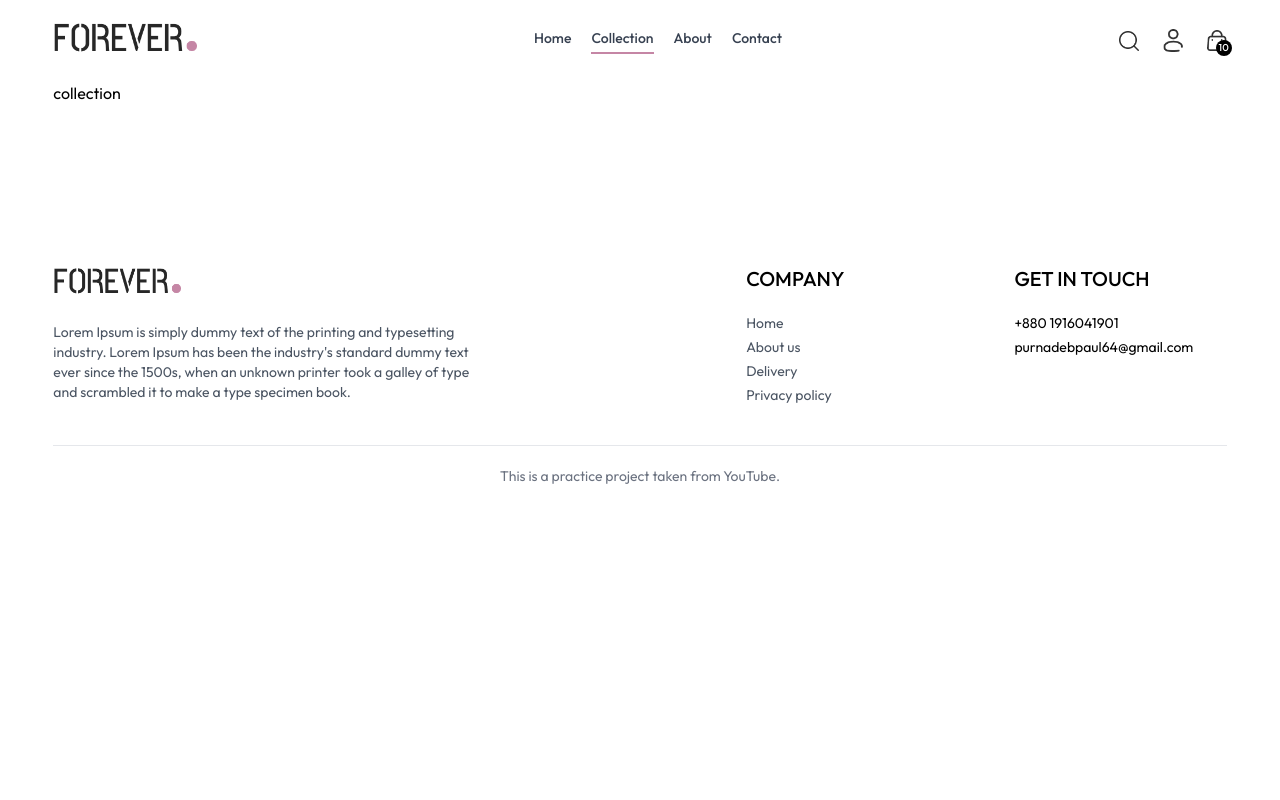
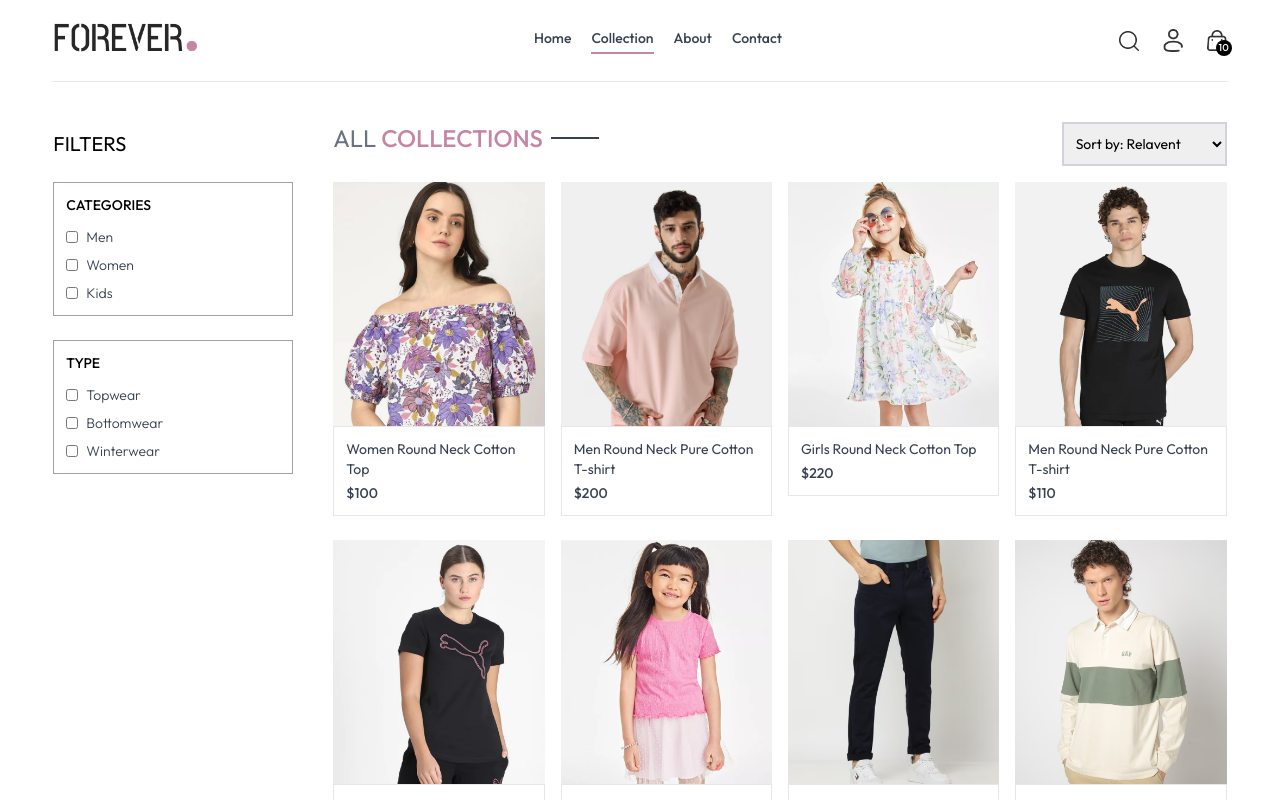
Before and after one commit to purnadebpaul64/ecommerce, a React (Vite) app in the folder frontend/: page /collection in a window 1280 px wide. Shown: the top 800 px of the page. Built offline with nearby package versions, Linux system fonts and the light colour scheme.

Commit message:
added collection page and the functionality

```diff
--- a/frontend/src/components/Home/ProductItem.jsx
+++ b/frontend/src/components/Home/ProductItem.jsx
@@ -4,7 +4,7 @@
 
 const ProductItem = ({ item }) => {
   const { currency } = useContext(ShopContext);
-  console.log(item);
+  // console.log(item);
 
   const { _id, image, name, price } = item;
   return (
--- a/frontend/src/components/ReUseable/Title.jsx
+++ b/frontend/src/components/ReUseable/Title.jsx
@@ -3,9 +3,8 @@
 const Title = ({ text1, text2 }) => {
   return (
     <div className="inline-flex gap-2 items-center mb-3">
-      <div className="w-8 sm:w-12 h-[1px] sm:h-[2px] bg-gray-700"></div>
       <h2 className="text-gray-500">
-        {text1} <span className="text-gray-700 font-medium">{text2}</span>{" "}
+        {text1} <span className="text-[#C586A5] font-medium">{text2}</span>{" "}
       </h2>
       <div className="w-8 sm:w-12 h-[1px] sm:h-[2px] bg-gray-700"></div>
     </div>
--- a/frontend/src/pages/Collection.jsx
+++ b/frontend/src/pages/Collection.jsx
@@ -1,10 +1,190 @@
-import React from "react";
+import React, { useContext, useEffect, useState } from "react";
+import { ShopContext } from "../context/ShopContext";
+import { assets } from "../assets/assets";
+import Title from "../components/ReUseable/Title";
+import ProductItem from "../components/Home/ProductItem";
 
 const Collection = () => {
+  const { products } = useContext(ShopContext);
+  const [showFilter, setShowFilter] = useState(false);
+  const [filterProducts, setFilterProducts] = useState([]);
+  const [category, setCategory] = useState([]);
+  const [subCategory, setSubCategory] = useState([]);
+  const [sortType, setSortType] = useState([]);
+
+  const toggleCategory = (e) => {
+    const value = e.target.value;
+    if (category.includes(value)) {
+      setCategory((prev) => prev.filter((item) => item !== value));
+    } else {
+      setCategory((prev) => [...prev, value]);
+    }
+  };
+
+  const toggleSubCategory = (e) => {
+    const value = e.target.value;
+    if (subCategory.includes(value)) {
+      setSubCategory((prev) => prev.filter((item) => item !== value));
+    } else {
+      setSubCategory((prev) => [...prev, value]);
+    }
+  };
+
+  const applyFilter = () => {
+    let productsCopy = products.slice();
+
+    if (category.length > 0) {
+      productsCopy = productsCopy.filter((item) =>
+        category.includes(item.category)
+      );
+    }
+    if (subCategory.length > 0) {
+      productsCopy = productsCopy.filter((item) =>
+        subCategory.includes(item.subCategory)
+      );
+    }
+    setFilterProducts(productsCopy);
+  };
+
+  const sortProduct = () => {
+    let fpCopy = filterProducts.slice();
+
+    switch (sortType) {
+      case "low-high":
+        setFilterProducts(fpCopy.sort((a, b) => a.price - b.price));
+        break;
+      case "high-low":
+        setFilterProducts(fpCopy.sort((a, b) => b.price - a.price));
+        break;
+
+      default:
+        applyFilter();
+        break;
+    }
+  };
+
+  useEffect(() => {
+    applyFilter();
+  }, [category, subCategory]);
+
+  useEffect(() => {
+    sortProduct();
+  }, [sortType]);
+
   return (
-    <div>
-      <h1>collection</h1>
-    </div>
+    <section className="flex flex-col sm:flex-row gap-1 sm:gap-10 pt-10 border-t">
+      {/* Fileter Options */}
+      <div className="min-w-60">
+        <div
+          onClick={() => setShowFilter(!showFilter)}
+          className="my-2 text-xl flex items-center cursor-pointer gap-2"
+        >
+          <p>FILTERS</p>
+          <img
+            src={assets.dropdown_icon}
+            alt=""
+            className={`h-3 sm:hidden ${
+              showFilter ? "rotate-90" : ""
+            } transition-all`}
+          />
+        </div>
+        {/* category filter */}
+        <div
+          className={`border border-gray-400 p-3 mt-6 ${
+            showFilter ? "" : "hidden"
+          } sm:block`}
+        >
+          <p className="mb-3 text-sm font-medium">CATEGORIES</p>
+          <div className="flex flex-col gap-2 text-sm font-light text-gray-700">
+            <div className="flex gap-2">
+              <input
+                type="checkbox"
+                value={"Men"}
+                className="w-3"
+                onChange={toggleCategory}
+              />{" "}
+              Men
+            </div>
+            <div className="flex gap-2">
+              <input
+                type="checkbox"
+                value={"Women"}
+                className="w-3"
+                onChange={toggleCategory}
+              />{" "}
+              Women
+            </div>
+            <div className="flex gap-2">
+              <input
+                type="checkbox"
+                value={"Kids"}
+                className="w-3"
+                onChange={toggleCategory}
+              />{" "}
+              Kids
+            </div>
+          </div>
+        </div>
+        {/* sub-category filter */}
+        <div
+          className={`border border-gray-400 p-3 mt-6 ${
+            showFilter ? "" : "hidden"
+          } sm:block`}
+        >
+          <p className="mb-3 text-sm font-medium">TYPE</p>
+          <div className="flex flex-col gap-2 text-sm font-light text-gray-700">
+            <div className="flex gap-2">
+              <input
+                type="checkbox"
+                value={"Topwear"}
+                className="w-3"
+                onChange={toggleSubCategory}
+              />{" "}
+              Topwear
+            </div>
+            <div className="flex gap-2">
+              <input
+                type="checkbox"
+                value={"Bottomwear"}
+                className="w-3"
+                onChange={toggleSubCategory}
+              />{" "}
+              Bottomwear
+            </div>
+            <div className="flex gap-2">
+              <input
+                type="checkbox"
+                value={"Winterwear"}
+                className="w-3"
+                onChange={toggleSubCategory}
+              />{" "}
+              Winterwear
+            </div>
+          </div>
+        </div>
+      </div>
+      {/* Right Side Top Section */}
+      <div className="flex-1">
+        <div className="flex justify-between text-base sm:text-2xl mb-4">
+          <Title text1={"ALL"} text2={"COLLECTIONS"}></Title>
+          {/* product sort */}
+          <select
+            onChange={(e) => setSortType(e.target.value)}
+            className="border-2 border-gray-300 text-sm px-2"
+          >
+            <option value="relavent">Sort by: Relavent</option>
+            <option value="low-high">Sort by: Low to High</option>
+            <option value="high-low">Sort by: High to Low</option>
+          </select>
+        </div>
+        {/* Product section */}
+        <div className="grid grid-cols-2 md:grid-cols-3 lg:grid-cols-4 gap-4 gap-y-6">
+          {filterProducts.map((item, index) => (
+            <ProductItem key={index} item={item}></ProductItem>
+          ))}
+        </div>
+      </div>
+    </section>
   );
 };
 
```
